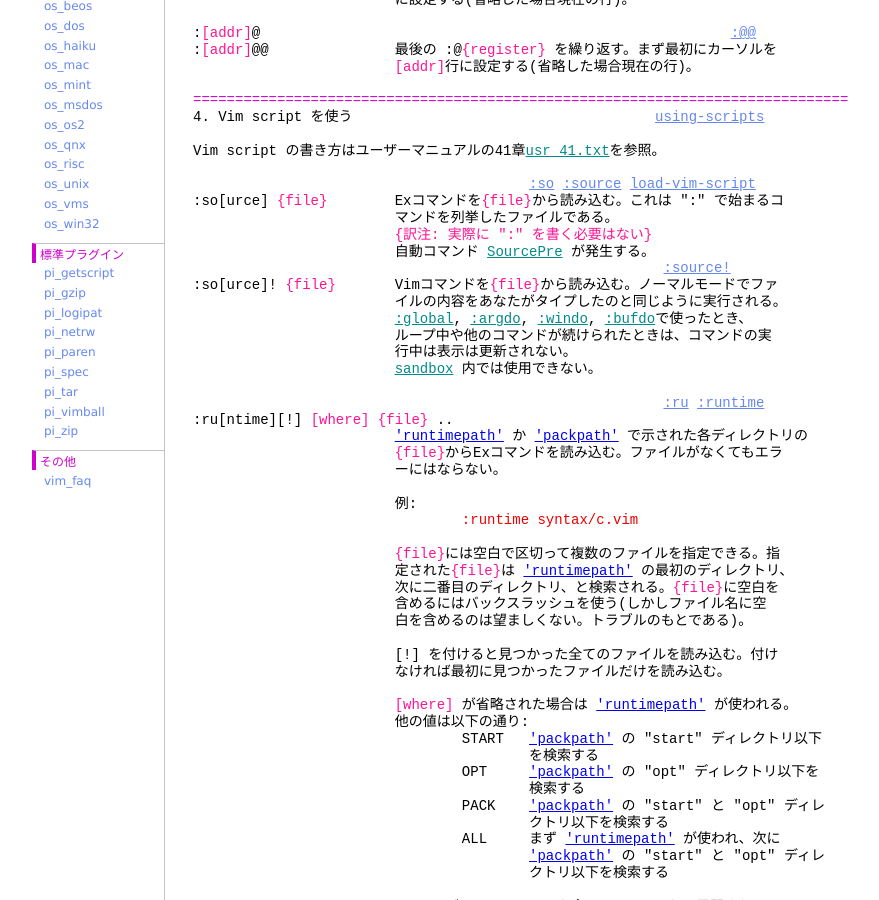
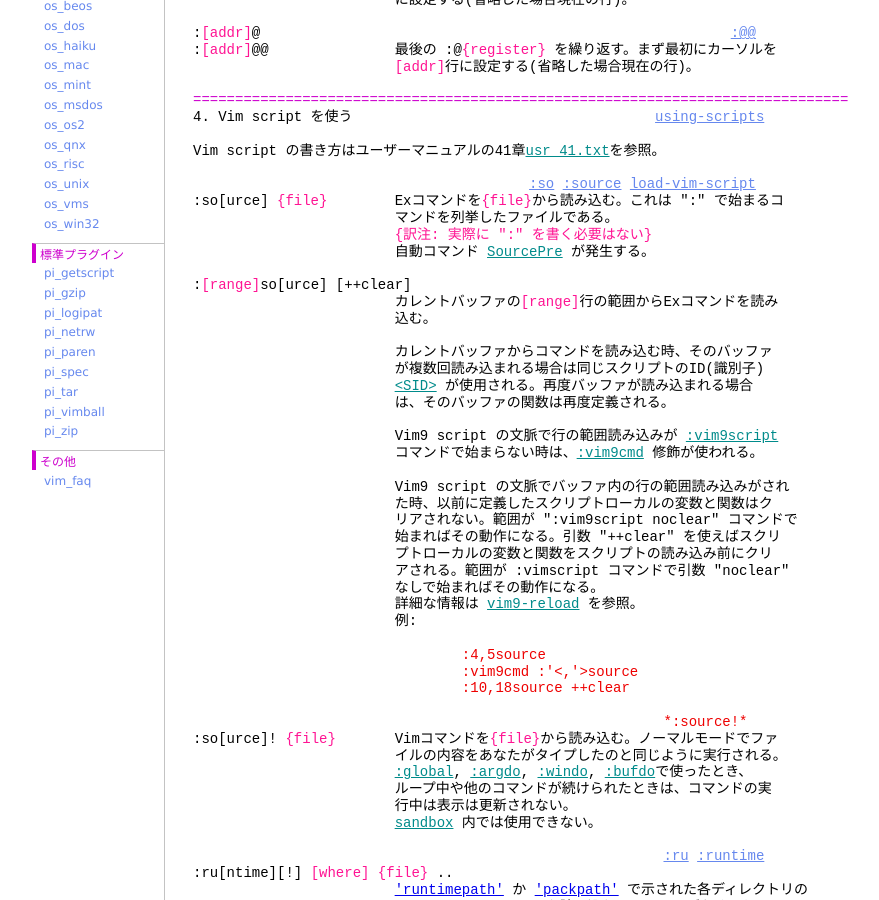
Before and after one commit to vim-jp/vimdoc-ja, a Jekyll site: the page built from repeat.html, in a window 1280 px wide and 900 px high, scrolled down 3231 px. Shown: the whole window, without its empty margins (208-1087 px from the left). Built offline with Jekyll 4.4.1, drawn with Linux system fonts in a browser that asks for light colours; nearby versions of some CDN libraries; comment, search, counter and statistics services are not loaded; some of the changed text lies outside the part shown.

Commit message:
Generated by GitHub workflow 2196437133
https://github.com/vim-jp/vimdoc-ja-working/actions/runs/2196437133

```diff
--- a/repeat.html
+++ b/repeat.html
@@ -198,7 +198,34 @@ Vim script の書き方はユーザーマニュアルの41章<a class="Identifie
 &nbsp;&nbsp;&nbsp;&nbsp;&nbsp;&nbsp;&nbsp;&nbsp;&nbsp;&nbsp;&nbsp;&nbsp;&nbsp;&nbsp;&nbsp;&nbsp;&nbsp;&nbsp;&nbsp;&nbsp;&nbsp;&nbsp;&nbsp;&nbsp;マンドを列挙したファイルである。<br>
 &nbsp;&nbsp;&nbsp;&nbsp;&nbsp;&nbsp;&nbsp;&nbsp;&nbsp;&nbsp;&nbsp;&nbsp;&nbsp;&nbsp;&nbsp;&nbsp;&nbsp;&nbsp;&nbsp;&nbsp;&nbsp;&nbsp;&nbsp;&nbsp;<span class="Special">{訳注: 実際に &quot;:&quot; を書く必要はない}</span><br>
 &nbsp;&nbsp;&nbsp;&nbsp;&nbsp;&nbsp;&nbsp;&nbsp;&nbsp;&nbsp;&nbsp;&nbsp;&nbsp;&nbsp;&nbsp;&nbsp;&nbsp;&nbsp;&nbsp;&nbsp;&nbsp;&nbsp;&nbsp;&nbsp;自動コマンド&nbsp;<a class="Identifier" href="autocmd.html#SourcePre">SourcePre</a>&nbsp;が発生する。<br>
-&nbsp;&nbsp;&nbsp;&nbsp;&nbsp;&nbsp;&nbsp;&nbsp;&nbsp;&nbsp;&nbsp;&nbsp;&nbsp;&nbsp;&nbsp;&nbsp;&nbsp;&nbsp;&nbsp;&nbsp;&nbsp;&nbsp;&nbsp;&nbsp;&nbsp;&nbsp;&nbsp;&nbsp;&nbsp;&nbsp;&nbsp;&nbsp;&nbsp;&nbsp;&nbsp;&nbsp;&nbsp;&nbsp;&nbsp;&nbsp;&nbsp;&nbsp;&nbsp;&nbsp;&nbsp;&nbsp;&nbsp;&nbsp;&nbsp;&nbsp;&nbsp;&nbsp;&nbsp;&nbsp;&nbsp;&nbsp;<a class="Constant" href="repeat.html#:source!" name=":source!">:source!</a><br>
+<br>
+:<span class="Special">[range]</span>so[urce] [++clear]<br>
+&nbsp;&nbsp;&nbsp;&nbsp;&nbsp;&nbsp;&nbsp;&nbsp;&nbsp;&nbsp;&nbsp;&nbsp;&nbsp;&nbsp;&nbsp;&nbsp;&nbsp;&nbsp;&nbsp;&nbsp;&nbsp;&nbsp;&nbsp;&nbsp;カレントバッファの<span class="Special">[range]</span>行の範囲からExコマンドを読み<br>
+&nbsp;&nbsp;&nbsp;&nbsp;&nbsp;&nbsp;&nbsp;&nbsp;&nbsp;&nbsp;&nbsp;&nbsp;&nbsp;&nbsp;&nbsp;&nbsp;&nbsp;&nbsp;&nbsp;&nbsp;&nbsp;&nbsp;&nbsp;&nbsp;込む。<br>
+<br>
+&nbsp;&nbsp;&nbsp;&nbsp;&nbsp;&nbsp;&nbsp;&nbsp;&nbsp;&nbsp;&nbsp;&nbsp;&nbsp;&nbsp;&nbsp;&nbsp;&nbsp;&nbsp;&nbsp;&nbsp;&nbsp;&nbsp;&nbsp;&nbsp;カレントバッファからコマンドを読み込む時、そのバッファ<br>
+&nbsp;&nbsp;&nbsp;&nbsp;&nbsp;&nbsp;&nbsp;&nbsp;&nbsp;&nbsp;&nbsp;&nbsp;&nbsp;&nbsp;&nbsp;&nbsp;&nbsp;&nbsp;&nbsp;&nbsp;&nbsp;&nbsp;&nbsp;&nbsp;が複数回読み込まれる場合は同じスクリプトのID(識別子)<br>
+&nbsp;&nbsp;&nbsp;&nbsp;&nbsp;&nbsp;&nbsp;&nbsp;&nbsp;&nbsp;&nbsp;&nbsp;&nbsp;&nbsp;&nbsp;&nbsp;&nbsp;&nbsp;&nbsp;&nbsp;&nbsp;&nbsp;&nbsp;&nbsp;<a class="Identifier" href="map.html#<SID>">&lt;SID&gt;</a>&nbsp;が使用される。再度バッファが読み込まれる場合<br>
+&nbsp;&nbsp;&nbsp;&nbsp;&nbsp;&nbsp;&nbsp;&nbsp;&nbsp;&nbsp;&nbsp;&nbsp;&nbsp;&nbsp;&nbsp;&nbsp;&nbsp;&nbsp;&nbsp;&nbsp;&nbsp;&nbsp;&nbsp;&nbsp;は、そのバッファの関数は再度定義される。<br>
+<br>
+&nbsp;&nbsp;&nbsp;&nbsp;&nbsp;&nbsp;&nbsp;&nbsp;&nbsp;&nbsp;&nbsp;&nbsp;&nbsp;&nbsp;&nbsp;&nbsp;&nbsp;&nbsp;&nbsp;&nbsp;&nbsp;&nbsp;&nbsp;&nbsp;Vim9 script の文脈で行の範囲読み込みが&nbsp;<a class="Identifier" href="repeat.html#:vim9script">:vim9script</a><br>
+&nbsp;&nbsp;&nbsp;&nbsp;&nbsp;&nbsp;&nbsp;&nbsp;&nbsp;&nbsp;&nbsp;&nbsp;&nbsp;&nbsp;&nbsp;&nbsp;&nbsp;&nbsp;&nbsp;&nbsp;&nbsp;&nbsp;&nbsp;&nbsp;コマンドで始まらない時は、<a class="Identifier" href="vim9.html#:vim9cmd">:vim9cmd</a>&nbsp;修飾が使われる。<br>
+<br>
+&nbsp;&nbsp;&nbsp;&nbsp;&nbsp;&nbsp;&nbsp;&nbsp;&nbsp;&nbsp;&nbsp;&nbsp;&nbsp;&nbsp;&nbsp;&nbsp;&nbsp;&nbsp;&nbsp;&nbsp;&nbsp;&nbsp;&nbsp;&nbsp;Vim9 script の文脈でバッファ内の行の範囲読み込みがされ<br>
+&nbsp;&nbsp;&nbsp;&nbsp;&nbsp;&nbsp;&nbsp;&nbsp;&nbsp;&nbsp;&nbsp;&nbsp;&nbsp;&nbsp;&nbsp;&nbsp;&nbsp;&nbsp;&nbsp;&nbsp;&nbsp;&nbsp;&nbsp;&nbsp;た時、以前に定義したスクリプトローカルの変数と関数はク<br>
+&nbsp;&nbsp;&nbsp;&nbsp;&nbsp;&nbsp;&nbsp;&nbsp;&nbsp;&nbsp;&nbsp;&nbsp;&nbsp;&nbsp;&nbsp;&nbsp;&nbsp;&nbsp;&nbsp;&nbsp;&nbsp;&nbsp;&nbsp;&nbsp;リアされない。範囲が &quot;:vim9script noclear&quot; コマンドで<br>
+&nbsp;&nbsp;&nbsp;&nbsp;&nbsp;&nbsp;&nbsp;&nbsp;&nbsp;&nbsp;&nbsp;&nbsp;&nbsp;&nbsp;&nbsp;&nbsp;&nbsp;&nbsp;&nbsp;&nbsp;&nbsp;&nbsp;&nbsp;&nbsp;始まればその動作になる。引数 &quot;++clear&quot; を使えばスクリ<br>
+&nbsp;&nbsp;&nbsp;&nbsp;&nbsp;&nbsp;&nbsp;&nbsp;&nbsp;&nbsp;&nbsp;&nbsp;&nbsp;&nbsp;&nbsp;&nbsp;&nbsp;&nbsp;&nbsp;&nbsp;&nbsp;&nbsp;&nbsp;&nbsp;プトローカルの変数と関数をスクリプトの読み込み前にクリ<br>
+&nbsp;&nbsp;&nbsp;&nbsp;&nbsp;&nbsp;&nbsp;&nbsp;&nbsp;&nbsp;&nbsp;&nbsp;&nbsp;&nbsp;&nbsp;&nbsp;&nbsp;&nbsp;&nbsp;&nbsp;&nbsp;&nbsp;&nbsp;&nbsp;アされる。範囲が&nbsp;<span class="MissingTag">:vimscript</span>&nbsp;コマンドで引数 &quot;noclear&quot;<br>
+&nbsp;&nbsp;&nbsp;&nbsp;&nbsp;&nbsp;&nbsp;&nbsp;&nbsp;&nbsp;&nbsp;&nbsp;&nbsp;&nbsp;&nbsp;&nbsp;&nbsp;&nbsp;&nbsp;&nbsp;&nbsp;&nbsp;&nbsp;&nbsp;なしで始まればその動作になる。<br>
+&nbsp;&nbsp;&nbsp;&nbsp;&nbsp;&nbsp;&nbsp;&nbsp;&nbsp;&nbsp;&nbsp;&nbsp;&nbsp;&nbsp;&nbsp;&nbsp;&nbsp;&nbsp;&nbsp;&nbsp;&nbsp;&nbsp;&nbsp;&nbsp;詳細な情報は&nbsp;<a class="Identifier" href="vim9.html#vim9-reload">vim9-reload</a>&nbsp;を参照。<br>
+&nbsp;&nbsp;&nbsp;&nbsp;&nbsp;&nbsp;&nbsp;&nbsp;&nbsp;&nbsp;&nbsp;&nbsp;&nbsp;&nbsp;&nbsp;&nbsp;&nbsp;&nbsp;&nbsp;&nbsp;&nbsp;&nbsp;&nbsp;&nbsp;例:<br>
+<br>
+<div class="helpExample">&nbsp;&nbsp;&nbsp;&nbsp;&nbsp;&nbsp;&nbsp;&nbsp;&nbsp;&nbsp;&nbsp;&nbsp;&nbsp;&nbsp;&nbsp;&nbsp;&nbsp;&nbsp;&nbsp;&nbsp;&nbsp;&nbsp;&nbsp;&nbsp;&nbsp;&nbsp;&nbsp;&nbsp;&nbsp;&nbsp;&nbsp;&nbsp;:4,5source<br>
+&nbsp;&nbsp;&nbsp;&nbsp;&nbsp;&nbsp;&nbsp;&nbsp;&nbsp;&nbsp;&nbsp;&nbsp;&nbsp;&nbsp;&nbsp;&nbsp;&nbsp;&nbsp;&nbsp;&nbsp;&nbsp;&nbsp;&nbsp;&nbsp;&nbsp;&nbsp;&nbsp;&nbsp;&nbsp;&nbsp;&nbsp;&nbsp;:vim9cmd :'&lt;,'&gt;source<br>
+&nbsp;&nbsp;&nbsp;&nbsp;&nbsp;&nbsp;&nbsp;&nbsp;&nbsp;&nbsp;&nbsp;&nbsp;&nbsp;&nbsp;&nbsp;&nbsp;&nbsp;&nbsp;&nbsp;&nbsp;&nbsp;&nbsp;&nbsp;&nbsp;&nbsp;&nbsp;&nbsp;&nbsp;&nbsp;&nbsp;&nbsp;&nbsp;:10,18source ++clear</div>
+<br>
+<div class="helpExample">&nbsp;&nbsp;&nbsp;&nbsp;&nbsp;&nbsp;&nbsp;&nbsp;&nbsp;&nbsp;&nbsp;&nbsp;&nbsp;&nbsp;&nbsp;&nbsp;&nbsp;&nbsp;&nbsp;&nbsp;&nbsp;&nbsp;&nbsp;&nbsp;&nbsp;&nbsp;&nbsp;&nbsp;&nbsp;&nbsp;&nbsp;&nbsp;&nbsp;&nbsp;&nbsp;&nbsp;&nbsp;&nbsp;&nbsp;&nbsp;&nbsp;&nbsp;&nbsp;&nbsp;&nbsp;&nbsp;&nbsp;&nbsp;&nbsp;&nbsp;&nbsp;&nbsp;&nbsp;&nbsp;&nbsp;&nbsp;*:source!*</div>
 :so[urce]!&nbsp;<span class="Special">{file}</span>&nbsp;&nbsp;&nbsp;&nbsp;&nbsp;&nbsp; Vimコマンドを<span class="Special">{file}</span>から読み込む。ノーマルモードでファ<br>
 &nbsp;&nbsp;&nbsp;&nbsp;&nbsp;&nbsp;&nbsp;&nbsp;&nbsp;&nbsp;&nbsp;&nbsp;&nbsp;&nbsp;&nbsp;&nbsp;&nbsp;&nbsp;&nbsp;&nbsp;&nbsp;&nbsp;&nbsp;&nbsp;イルの内容をあなたがタイプしたのと同じように実行される。<br>
 &nbsp;&nbsp;&nbsp;&nbsp;&nbsp;&nbsp;&nbsp;&nbsp;&nbsp;&nbsp;&nbsp;&nbsp;&nbsp;&nbsp;&nbsp;&nbsp;&nbsp;&nbsp;&nbsp;&nbsp;&nbsp;&nbsp;&nbsp;&nbsp;<a class="Identifier" href="repeat.html#:global">:global</a>,&nbsp;<a class="Identifier" href="editing.html#:argdo">:argdo</a>,&nbsp;<a class="Identifier" href="windows.html#:windo">:windo</a>,&nbsp;<a class="Identifier" href="windows.html#:bufdo">:bufdo</a>で使ったとき、<br>
@@ -304,7 +331,7 @@ Vim script の書き方はユーザーマニュアルの41章<a class="Identifie
 &nbsp;&nbsp;&nbsp;&nbsp;&nbsp;&nbsp;&nbsp;&nbsp;&nbsp;&nbsp;&nbsp;&nbsp;&nbsp;&nbsp;&nbsp;&nbsp;&nbsp;&nbsp;&nbsp;&nbsp;&nbsp;&nbsp;&nbsp;&nbsp;これは通常起動時に.vimrcが読み込まれた後に自動的に行わ<br>
 &nbsp;&nbsp;&nbsp;&nbsp;&nbsp;&nbsp;&nbsp;&nbsp;&nbsp;&nbsp;&nbsp;&nbsp;&nbsp;&nbsp;&nbsp;&nbsp;&nbsp;&nbsp;&nbsp;&nbsp;&nbsp;&nbsp;&nbsp;&nbsp;れる。このコマンドはそれよりも前に行うことができる。<br>
 <br>
-&nbsp;&nbsp;&nbsp;&nbsp;&nbsp;&nbsp;&nbsp;&nbsp;&nbsp;&nbsp;&nbsp;&nbsp;&nbsp;&nbsp;&nbsp;&nbsp;&nbsp;&nbsp;&nbsp;&nbsp;&nbsp;&nbsp;&nbsp;&nbsp;パッケージの読み込みは一度だけ行われる。<a class="Comment" href="repeat.html#:packloadall">:packloadall</a><br>
+&nbsp;&nbsp;&nbsp;&nbsp;&nbsp;&nbsp;&nbsp;&nbsp;&nbsp;&nbsp;&nbsp;&nbsp;&nbsp;&nbsp;&nbsp;&nbsp;&nbsp;&nbsp;&nbsp;&nbsp;&nbsp;&nbsp;&nbsp;&nbsp;パッケージの読み込みは1度だけ行われる。<a class="Comment" href="repeat.html#:packloadall">:packloadall</a><br>
 &nbsp;&nbsp;&nbsp;&nbsp;&nbsp;&nbsp;&nbsp;&nbsp;&nbsp;&nbsp;&nbsp;&nbsp;&nbsp;&nbsp;&nbsp;&nbsp;&nbsp;&nbsp;&nbsp;&nbsp;&nbsp;&nbsp;&nbsp;&nbsp;を再度使用しても効果はない。任意の ! が付けられた場合<br>
 &nbsp;&nbsp;&nbsp;&nbsp;&nbsp;&nbsp;&nbsp;&nbsp;&nbsp;&nbsp;&nbsp;&nbsp;&nbsp;&nbsp;&nbsp;&nbsp;&nbsp;&nbsp;&nbsp;&nbsp;&nbsp;&nbsp;&nbsp;&nbsp;はすでに読み込みが行われていてもパッケージを読み込む。<br>
 <br>
@@ -415,10 +442,10 @@ Vim script の書き方はユーザーマニュアルの41章<a class="Identifie
 ファンクションキーに複雑なコマンドを割当てるために ':map' コマンドと組み合わせ<br>
 ることができる。<br>
 <br>
-':source' コマンドはファイルから一行ずつExコマンドを読込む。キーボード入力が必<br>
-要になった場合にはタイプする必要が生じる。':source!' コマンドはスクリプトファ<br>
-イルから一字ずつ読込む。各々のキャラクタはユーザーがタイプしたものとして解釈さ<br>
-れる。<br>
+':source' コマンドはファイルかバッファから1行ずつExコマンドを読込む。キーボー<br>
+ド入力が必要になった場合にはタイプする必要が生じる。':source!' コマンドはスク<br>
+リプトファイルから1字ずつ読込む。各々のキャラクタはユーザーがタイプしたものと<br>
+して解釈される。<br>
 <br>
 例: &quot;:!ls&quot; コマンドを実行したとすると<a class="Identifier" href="message.html#hit-enter">hit-enter</a>プロンプトが表示される。&quot;!ls&quot;<br>
 を含むファイルを ':source' したならば、自分で<span class="Special">&lt;Enter&gt;</span>をタイプする必要があるだろ<br>
```
Also changed, not shown: other parts of repeat.html (+4 -4 lines).
